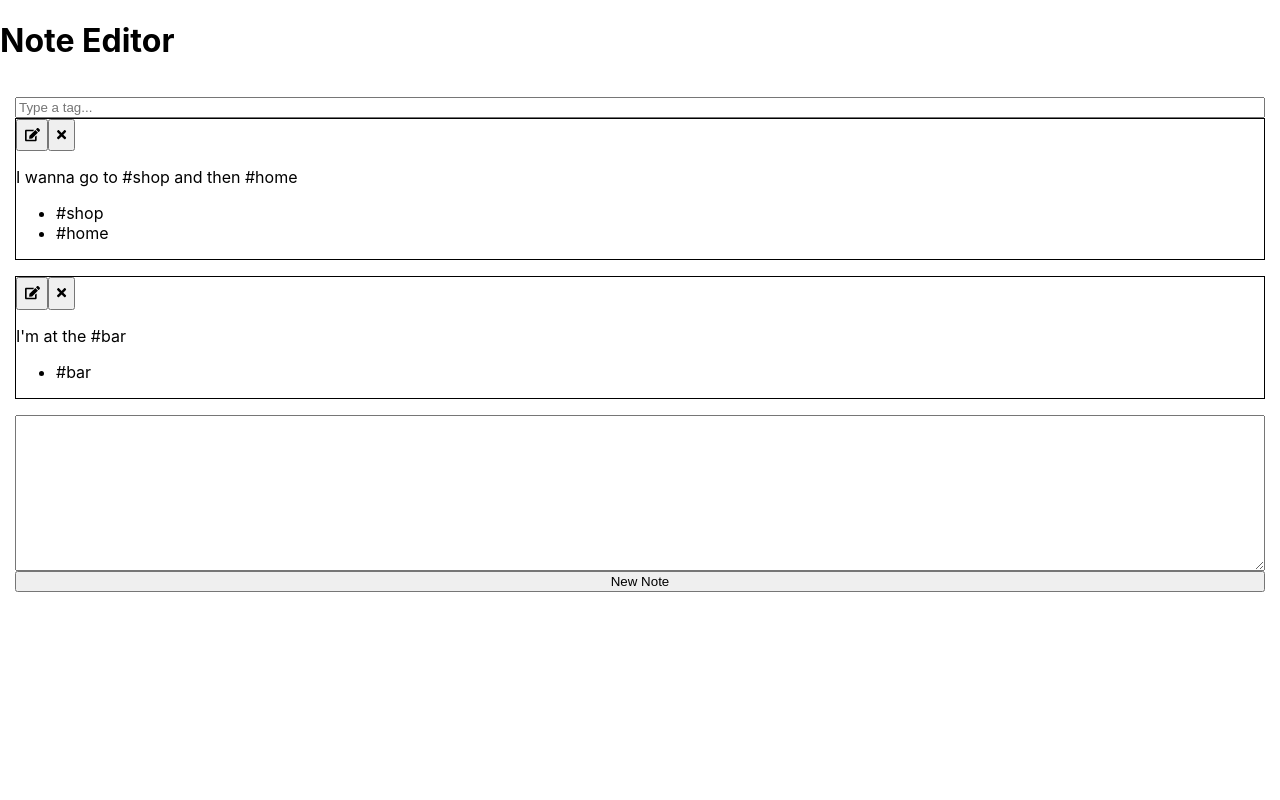
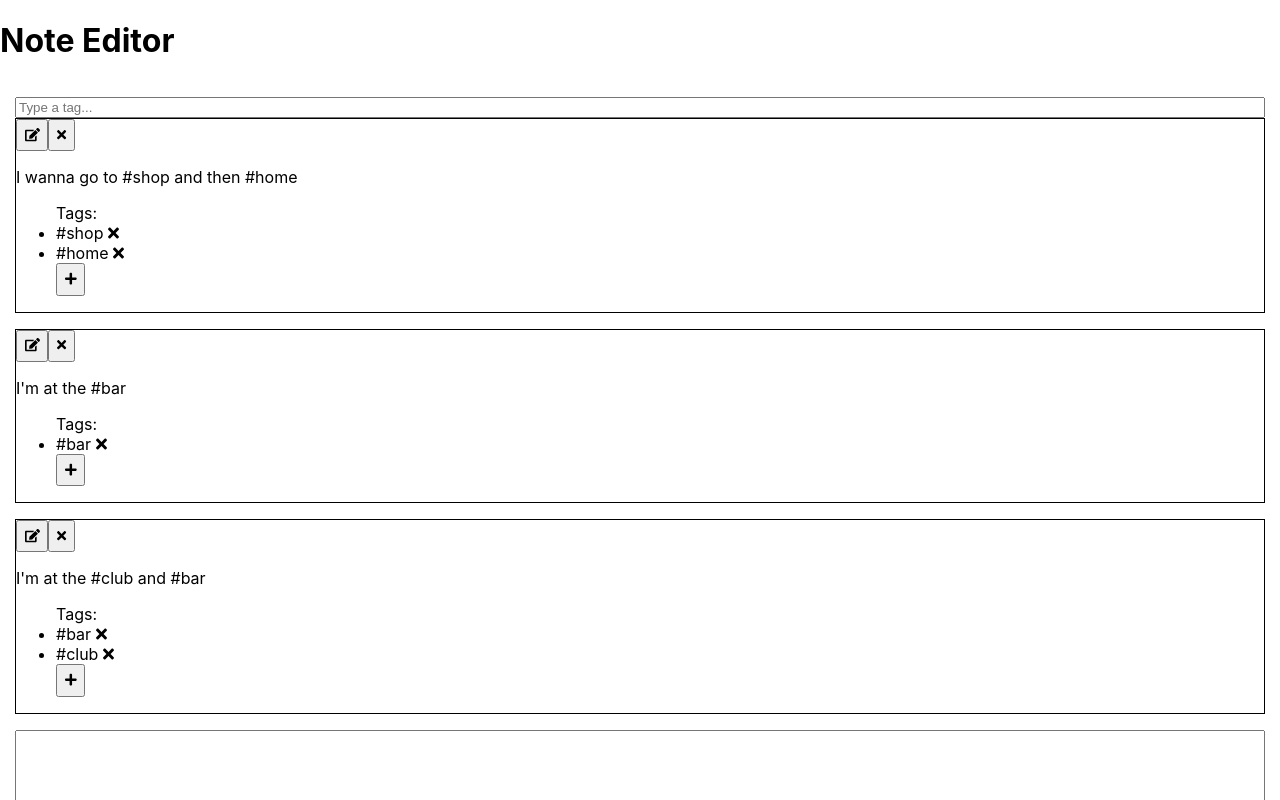
Before and after one commit to Awfj/note-editor, a React (Create React App) app: page / in a window 1280 px wide. Shown: the top 800 px of the page. Built offline with nearby package versions, Linux system fonts and the light colour scheme.

Commit message:
add tags removal

```diff
--- a/src/assets/notes.json
+++ b/src/assets/notes.json
@@ -9,6 +9,11 @@
       "id": 2,
       "message": "I'm at the #bar",
       "tags": ["#bar"]
+    },
+    {
+      "id": 3,
+      "message": "I'm at the #club and #bar",
+      "tags": ["#bar", "#club"]
     }
   ]
 }
--- a/src/containers/Notes/Note/Note.js
+++ b/src/containers/Notes/Note/Note.js
@@ -4,7 +4,24 @@ import { FontAwesomeIcon } from "@fortawesome/react-fontawesome";
 import classes from "./Note.module.scss";
 
 const note = props => {
-  const tags = props.tags.map((tag, index) => <li key={index}>{tag}</li>);
+  const tags = props.tags.map((tag, index) => (
+    <li key={index}>
+      {tag}{" "}
+      <FontAwesomeIcon
+        icon={["fas", "times"]}
+        onClick={() => props.removeTag(props.index, index)}
+      />
+    </li>
+  ));
+
+  let addTagsFrom = null;
+  if (props.addingTags) {
+    addTagsFrom = (
+      <form>
+        <input type="text" />
+      </form>
+    );
+  }
 
   return (
     <div className={classes.note}>
@@ -15,7 +32,13 @@ const note = props => {
         <FontAwesomeIcon icon={["fas", "times"]} />
       </button>
       <p>{props.message}</p>
-      <ul>{tags}</ul>
+      <ul>
+        Tags: {tags}
+        {addTagsFrom}
+        <button onClick={() => props.addTags(props.index)}>
+          <FontAwesomeIcon icon={["fas", "plus"]} />
+        </button>
+      </ul>
     </div>
   );
 };
--- a/src/containers/Notes/Note/Note.module.scss
+++ b/src/containers/Notes/Note/Note.module.scss
@@ -3,6 +3,12 @@
   margin-bottom: 1em;
   button {
     cursor: pointer;
-    padding: .5em;
+    padding: 0.5em;
+  }
+  // li {
+  //   border: 1px solid #000;
+  // }
+  svg {
+    cursor: pointer;
   }
 }
--- a/src/containers/Notes/Notes.js
+++ b/src/containers/Notes/Notes.js
@@ -12,7 +12,8 @@ export default class Notes extends Component {
     foundNotes: [],
     tags: null,
     includesTags: false,
-    isSearching: false
+    searching: false,
+    addingTags: false
   };
 
   addNoteHandler = event => {
@@ -31,6 +32,13 @@ export default class Notes extends Component {
 
     this.setState({ notes: updatedNotes, includesTags: false });
     addNoteform.message.value = "";
+  };
+
+  removeNoteHandler = noteIndex => {
+    const notes = this.state.notes;
+    const updatedNotes = notes.filter((_, index) => noteIndex !== index);
+
+    this.setState({ notes: updatedNotes });
   };
 
   changeHandler = event => {
@@ -52,68 +60,94 @@ export default class Notes extends Component {
     const notes = this.state.notes;
     let foundNotes = this.state.foundNotes;
 
-    foundNotes = notes.filter(note => {
-      let test = note.tags.filter(tag => tag.startsWith(searchValue)).join(" ");
-      console.log(test)
+    foundNotes = notes.filter(
+      note =>
+        note.tags.join(" ").startsWith(searchValue) ||
+        note.tags.join(" ").startsWith("#" + searchValue)
+    );
 
-      return note.tags.includes(test);
-    });
-    // console.log(foundNotes);
-
-    this.setState({ foundNotes, isSearching: true });
+    this.setState({ foundNotes, searching: true });
 
     if (searchValue.length === 0) {
-      this.setState({ isSearching: false });
+      this.setState({ searching: false });
     }
   };
 
-  removeNoteHandler = noteIndex => {
+  addTagsHandler = noteIndex => {
+    // const notes = this.state.notes;
+
+    // const updatedNotes = notes.filter((note, nIndex) => {
+    //   // console.log(note)
+    //   return;
+    // });
+
+    console.log(noteIndex);
+    this.setState({ addingTags: true });
+  };
+
+  removeTagHandler = (noteIndex, tagIndex) => {
     const notes = this.state.notes;
-    const updatedNotes = notes.filter((_, index) => noteIndex !== index);
+    const foundNotes = this.state.foundNotes;
 
-    this.setState({ notes: updatedNotes });
+    const updatedNotes = notes.filter((note, nIndex) => {
+      if (nIndex === noteIndex) {
+        return (note.tags = note.tags.filter(
+          (_, tIndex) => tIndex !== tagIndex
+        ));
+      } else {
+        return note.tags;
+      }
+    });
+
+    const updatedFountNotes = foundNotes.filter((note, nIndex) => {
+      if (nIndex === noteIndex) {
+        return (note.tags = note.tags.filter(
+          (_, tIndex) => tIndex !== tagIndex
+        ));
+      } else {
+        return note.tags;
+      }
+    });
+
+    this.setState({ notes: updatedNotes, foundNotes: updatedFountNotes });
   };
 
   render() {
-    // console.log(this.state.foundNotes);
+    // console.log(this.state.addingTags);
     let notes = "There is no notes";
-    if (!this.state.isSearching) {
+    if (!this.state.searching) {
       if (this.state.notes.length !== 0) {
-        notes = this.state.notes.map((note, index) => {
-          return (
+        notes = this.state.notes.map((note, index) => (
           <Note
             key={note.id}
             index={index}
             message={note.message}
             tags={note.tags}
+            addingTags={this.state.addingTags}
             removeNote={this.removeNoteHandler}
+            removeTag={this.removeTagHandler}
+            addTags={this.addTagsHandler}
           />
-          );
-        });
+        ));
       }
     } else {
-      notes = this.state.foundNotes.map((note, index) => {
-        return (
+      notes = this.state.foundNotes.map((note, index) => (
         <Note
           key={note.id}
           index={index}
           message={note.message}
           tags={note.tags}
+          addingTags={this.state.addingTags}
           removeNote={this.removeNoteHandler}
+          removeTag={this.removeTagHandler}
+          addTags={this.addTagsHandler}
         />
-        );
-      });
+      ));
     }
 
-    let tags = null;
+    let tags = "There is no tags. Add a new one with #.";
     if (this.state.includesTags) {
-      tags = (
-        <ul>
-          {this.state.tags.map((tag, index) => (
-            <li key={index}>{tag}</li>
-          ))}
-        </ul>
-      );
+      tags = this.state.tags.map((tag, index) => <li key={index}>{tag}</li>);
     }
 
     return (
@@ -135,6 +169,7 @@ export default class Notes extends Component {
             cols="30"
             rows="10"
           />
+          <ul>Tags: </ul>
           {tags}
           <button>New Note</button>
         </form>
```
Lines whose indentation alone changed are shown as unchanged.
